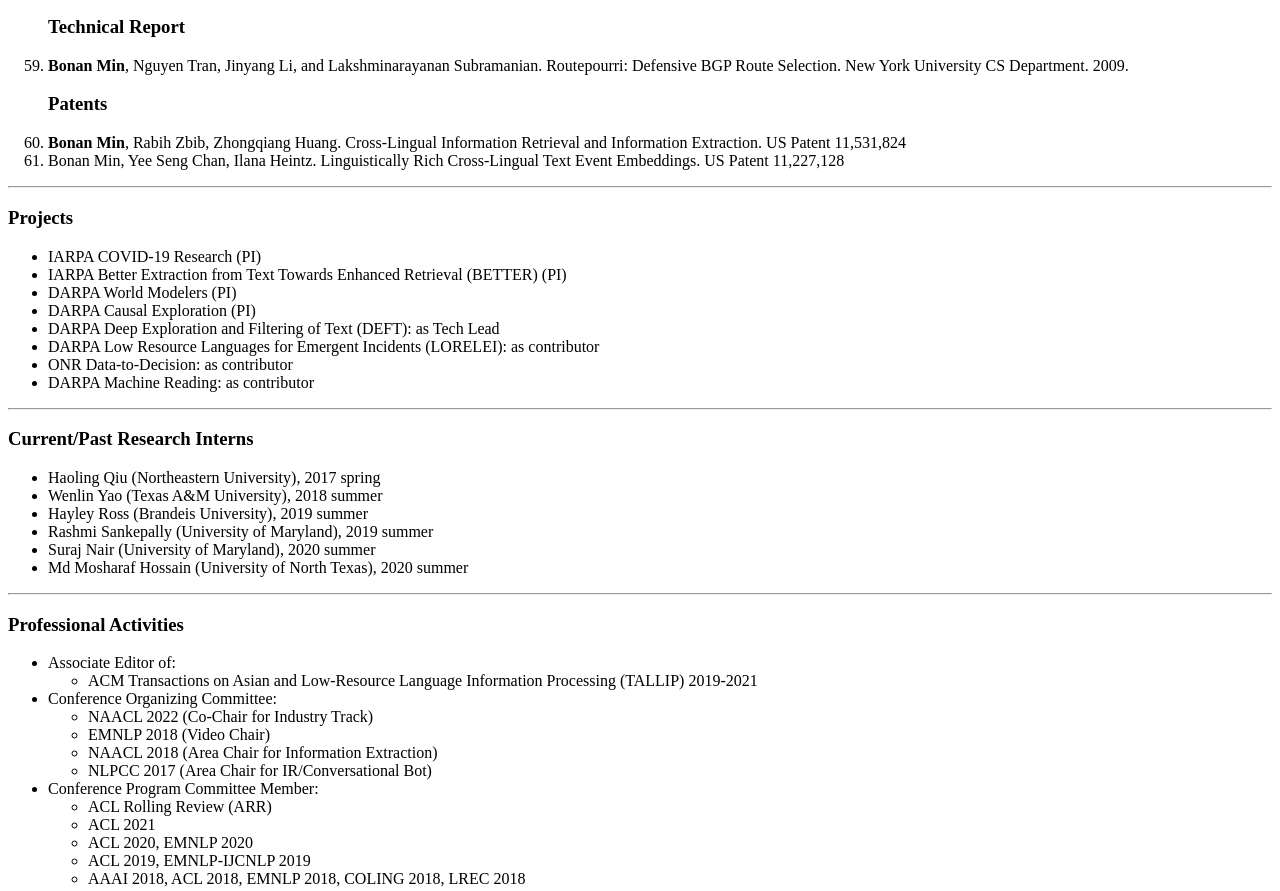
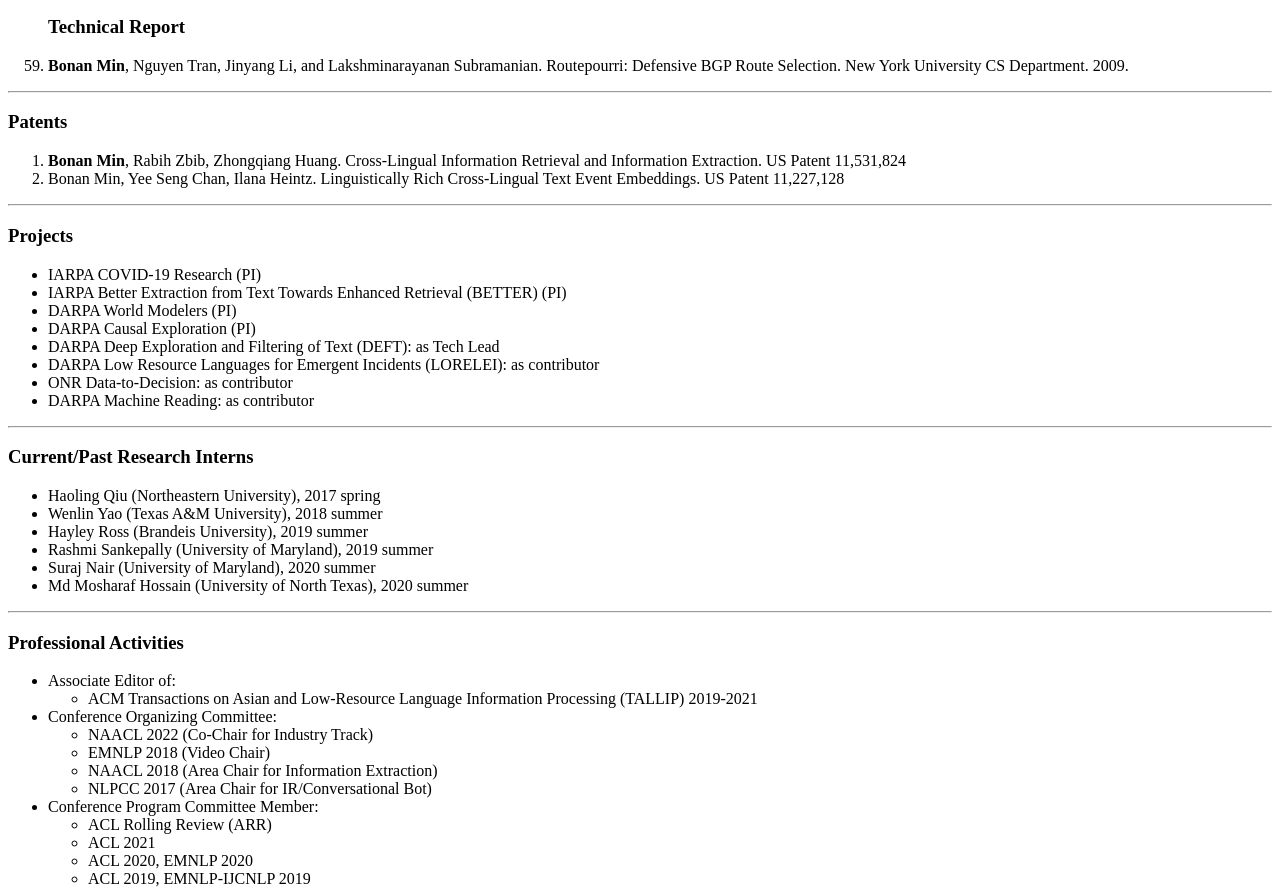
Before and after one commit to bnmin/bnmin.github.io, a plain HTML site: page index.html in a window 1280 px wide. Shown: the part 2682-3573 px from the top of the page. Drawn offline with Linux system fonts and the light colour scheme.

Commit message:
Update index.html

```diff
--- a/index.html
+++ b/index.html
@@ -167,7 +167,11 @@
 
 <h3> Technical Report </h3>
 <li> <b>Bonan Min</b>, Nguyen Tran, Jinyang Li, and Lakshminarayanan Subramanian. Routepourri: Defensive BGP Route Selection. New York University CS Department. 2009.</li>
-<h3> Patents </h3>
+</ol>
+<hr>
+
+<h3>Patents</h3>
+<ol>
 <li> <b>Bonan Min</b>, Rabih Zbib, Zhongqiang Huang. Cross-Lingual Information Retrieval and Information Extraction. US Patent 11,531,824</li>
 <li> Bonan Min, Yee Seng Chan, Ilana Heintz. Linguistically Rich Cross-Lingual Text Event Embeddings. US Patent 11,227,128</li>
 </ol>
```
